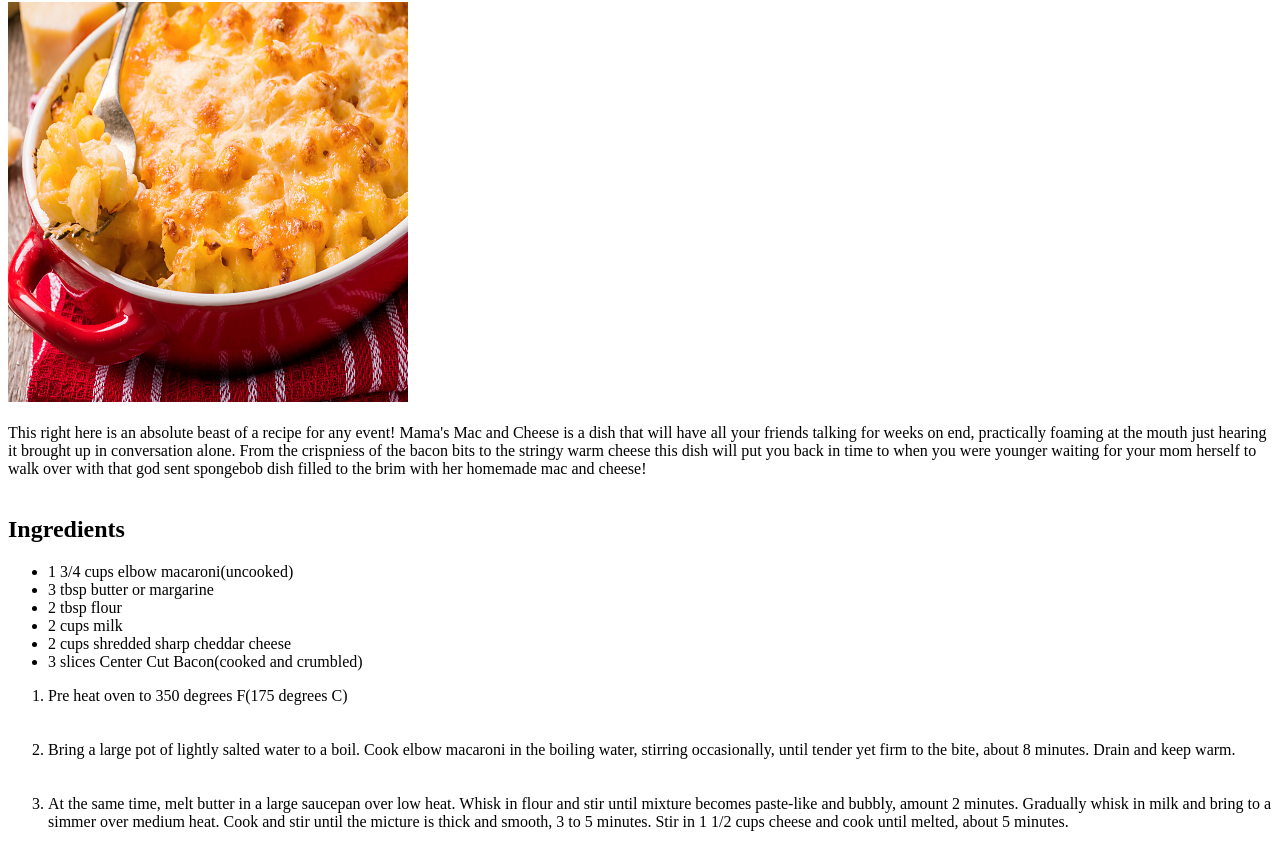
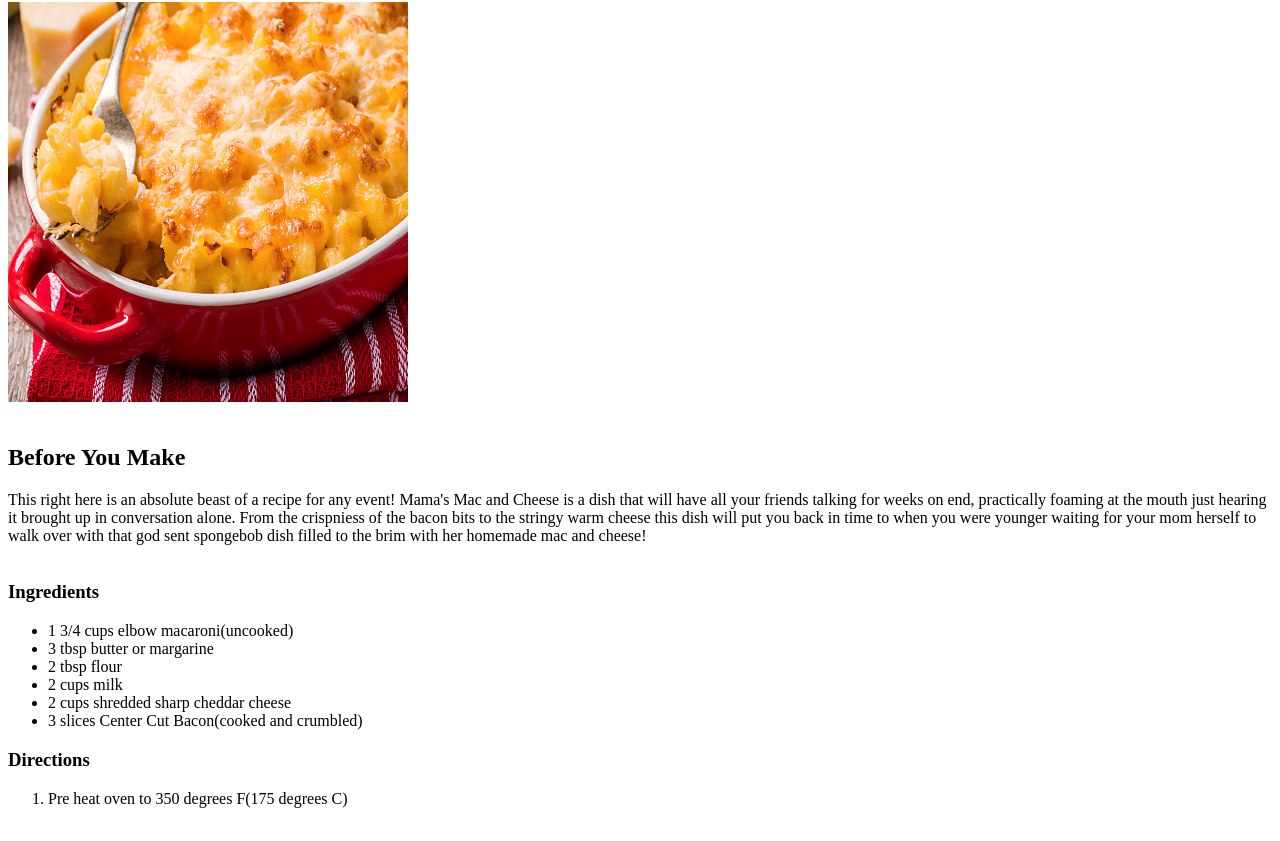
Before and after one commit to Smellyelevator/index.html, a plain HTML site: page recipes/mamamac/mamamac.html in a window 1280 px wide. Shown: the part 78-919 px from the top of the page. Drawn offline with Linux system fonts and the light colour scheme.

Commit message:
index.html

```diff
--- a/recipes/mamamac/mamamac.html
+++ b/recipes/mamamac/mamamac.html
@@ -5,12 +5,12 @@
     <img src="./cheese.jpeg" width="400" height="400">
 </head>
 <br></br>
-
+<h2>Before You Make</h2>
 <body>This right here is an absolute beast of a recipe for any event! Mama's Mac and Cheese is a dish that will have all your friends talking for weeks on end,
      practically foaming at the mouth just hearing it brought up in conversation alone. From the crispniess of the bacon bits to the stringy warm cheese this dish will put you back in time
      to when you were younger waiting for your mom herself to walk over with that god sent spongebob dish filled to the brim with her homemade mac and cheese!
      <br></br>
-     <h2>Ingredients</h2>
+     <h3>Ingredients</h3>
      <ul>
         <li>1 3/4 cups elbow macaroni(uncooked)</li>
         <li>3 tbsp butter or margarine</li>
@@ -19,6 +19,7 @@
         <li>2 cups shredded sharp cheddar cheese</li>
         <li>3 slices Center Cut Bacon(cooked and crumbled)</li>
      </ul>
+     <h3>Directions</h3>
      <ol>
         <li>Pre heat oven to 350 degrees F(175 degrees C)</li><br></br>
         <li>Bring a large pot of lightly salted water to a boil. Cook elbow macaroni in the boiling water, stirring occasionally, until tender yet firm to the bite, about 8 minutes. Drain and keep warm.</li><br></br>
```
Also changed, not shown: index.html (+3 -1 lines).
